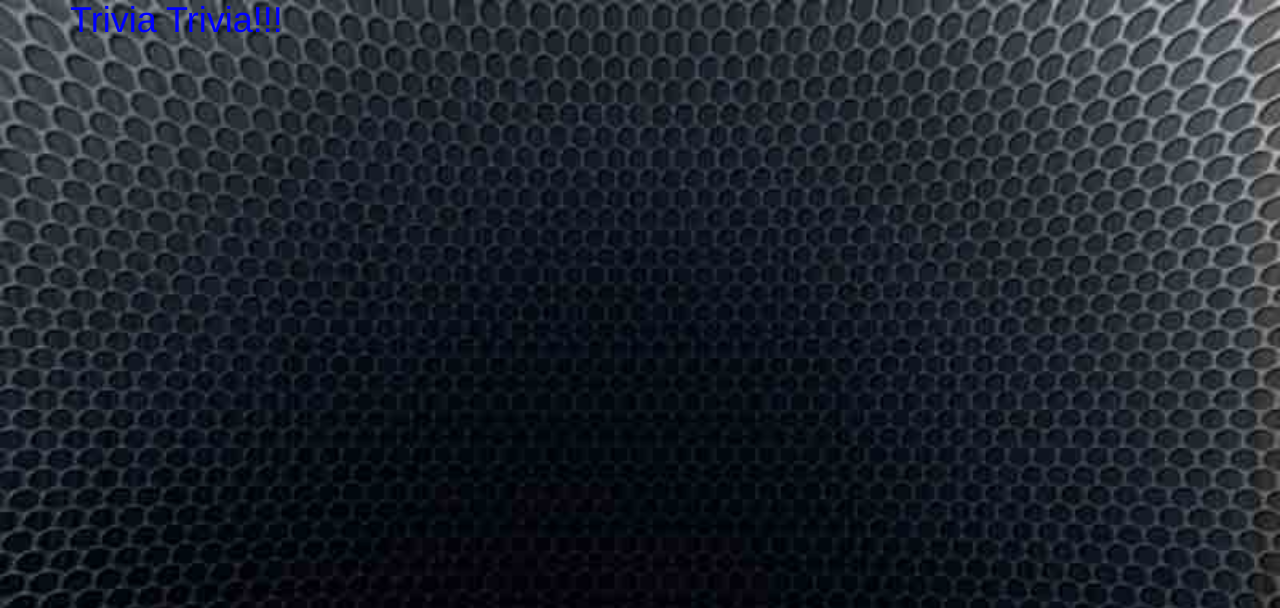
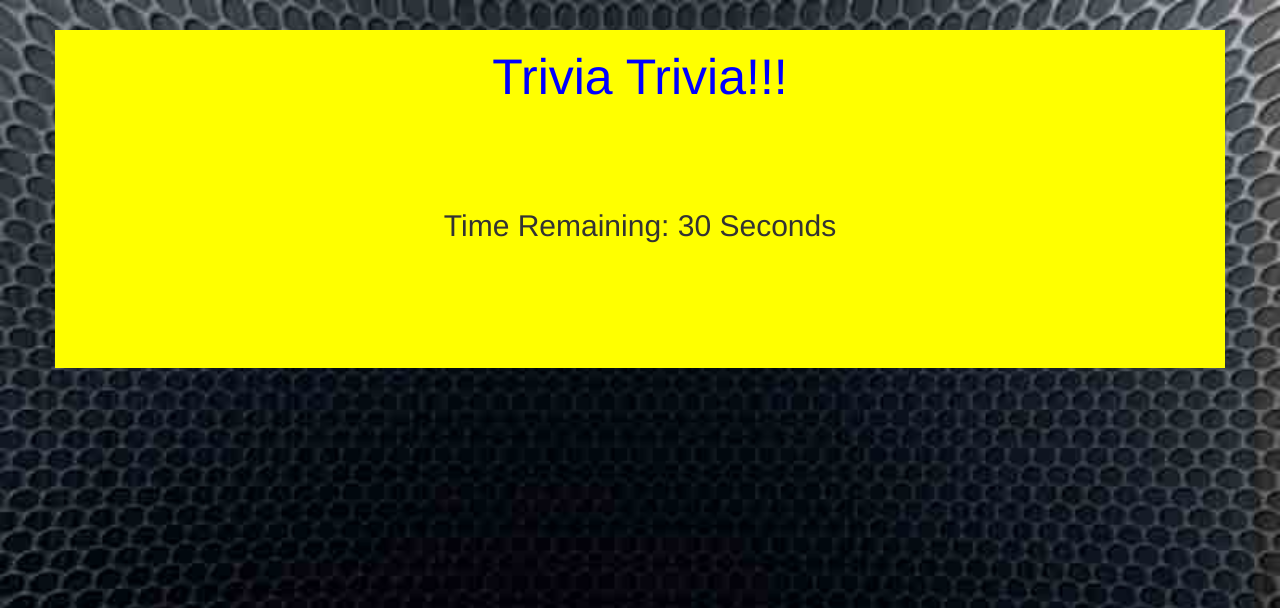
Before and after one commit to lcheng6/Timers-Trivia, a PHP site: page / in a window 1280 px wide. Shown: the top 608 px of the page. Run offline with PHP 8.4, Linux system fonts and the light colour scheme.

Commit message:
Get the base formatting correct.

```diff
--- a/assets/css/style.css
+++ b/assets/css/style.css
@@ -5,8 +5,41 @@ body {
 	background-size: cover;
 }
 h1 {
-	font-size:36px;
+	font-size:50px;
 	color:blue;
 	display:block;
+	text-align:center;
+}
+
+.container{
+	margin-top:30px;
+	background-color:yellow;
+}
+
+#title {
+	margin-bottom:100px;
+}
+
+#timeRemaining {
+	font-size:30px;
+	text-align:center;
+}
+#resultText {
+	font-size:30px;
+	margin:20px;
+	text-align:center;
+
+}
+#choices {
+	font-size:25px;
+	text-align:center;
+	padding-bottom:50px;
+}
+
+#imgCard img{
 	margin:auto;
+	display:block;
 }
+#imgCard {
+	padding-bottom:50px;
+}
--- a/index.html
+++ b/index.html
@@ -14,6 +14,27 @@
 	<div id="title">
 		<h1>Trivia Trivia!!!</h1>
 	</div>
+	<!-- left padding -->
+	<div class="md-col-3 md-xs-2">
+	</div>
+	<!-- real meat of the application -->
+	<div class="md-col-6 md-xs-8">
+		<div id="timeRemaining">Time Remaining: 30 Seconds</div>
+		<div id="resultText"></div>
+		<div id="choices">
+			<!-- <div class="choice"></div>
+			<div class="choice">Choice 2</div>
+			<div class="choice">Choice 3</div>
+			<div class="choice">Choice 4</div> -->
+		</div>
+		<div id="imgCard">
+			<img>
+		</div>
+
+	</div>
+	<!-- right padding -->
+	<div class="md-col-3 md-xs-2">
+	</div>
 </div>
 
 </body>
```
